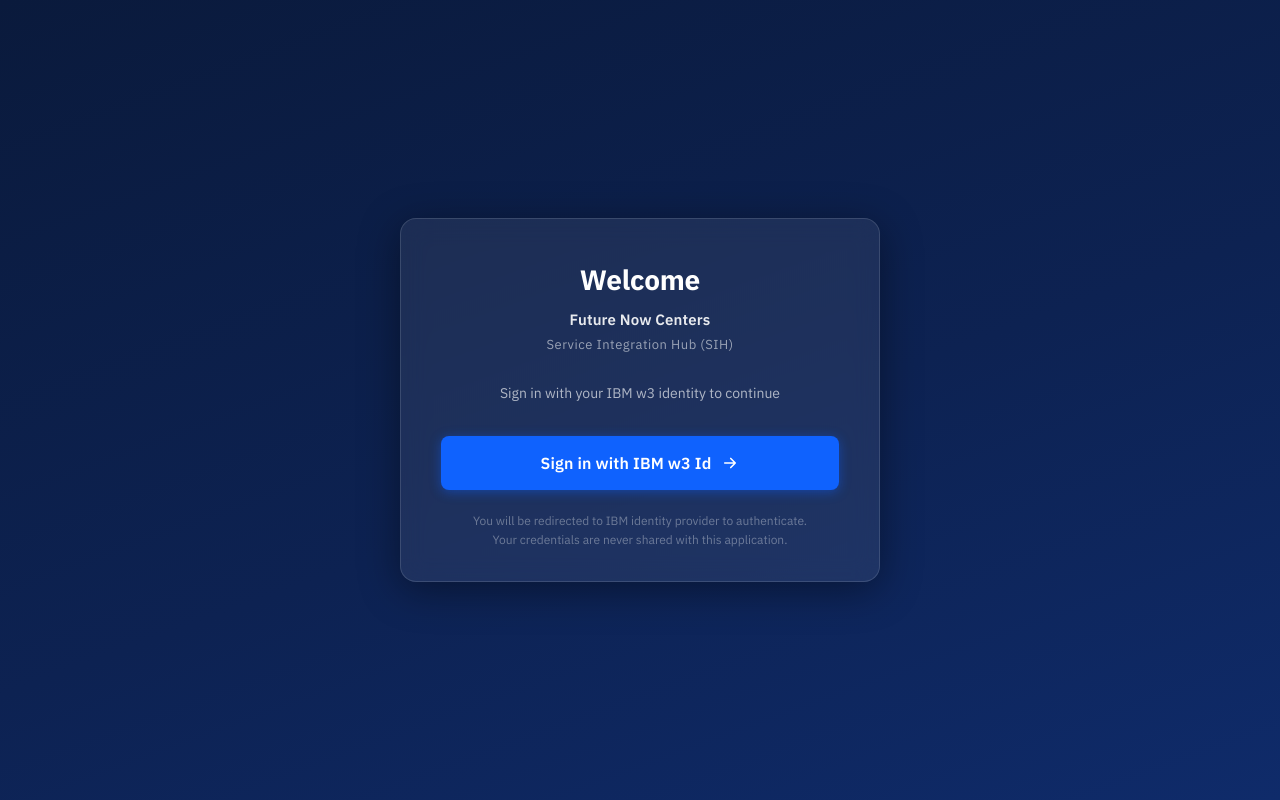
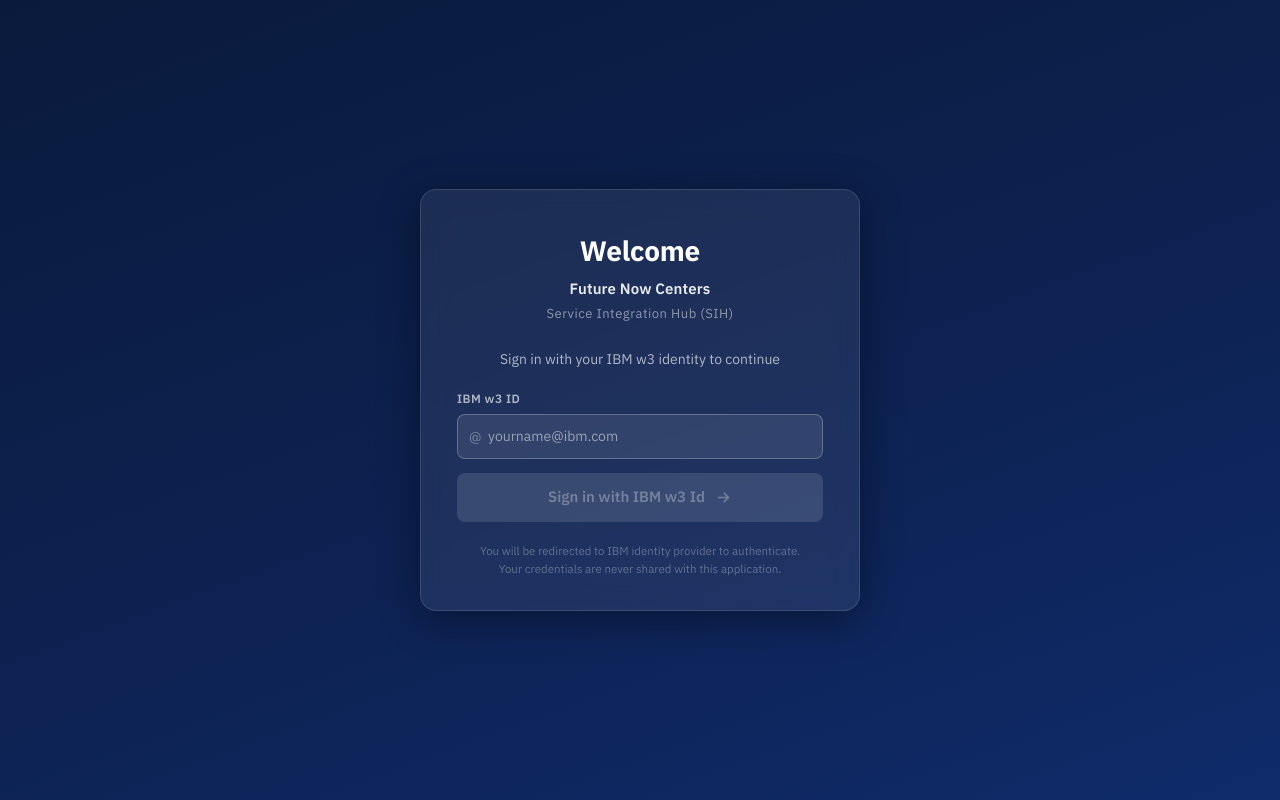
Before and after one commit to Eklavya2006/rfp-analyzer-pro, a Next.js app: page /praddeeplambba-sih-connect/ in a window 1280 px wide. Built offline with nearby package versions, Linux system fonts and the light colour scheme.

Commit message:
feat: w3 ID input field with @ibm.com validation, green tick, error state, button gated on valid input

```diff
--- a/src/components/WelcomeScreen.tsx
+++ b/src/components/WelcomeScreen.tsx
@@ -1,162 +1,233 @@
 'use client';
-// WelcomeScreen — IBM w3Id-style login card.
-// No audio. User must click "Sign in with IBM w3 Id" to enter.
-import React, { useEffect, useState } from 'react';
+// WelcomeScreen — IBM w3Id login card with w3 ID input + validation.
+import React, { useEffect, useRef, useState } from 'react';
+
+const FONT = "'IBM Plex Sans', system-ui, sans-serif";
+
+// Validate: non-empty local part + @ibm.com (case-insensitive)
+function isValidW3Id(value: string): boolean {
+  return /^[^\s@]+@ibm\.com$/i.test(value.trim());
+}
 
 interface WelcomeScreenProps {
   onDone: () => void;
 }
 
 export default function WelcomeScreen({ onDone }: WelcomeScreenProps) {
-  const [visible, setVisible] = useState(false);
+  const [visible,  setVisible]  = useState(false);
+  const [w3Id,     setW3Id]     = useState('');
+  const [touched,  setTouched]  = useState(false);   // show error only after first blur/submit
   const [pressing, setPressing] = useState(false);
+  const inputRef = useRef<HTMLInputElement>(null);
 
-  // Fade in on mount
+  // Fade in + auto-focus input
   useEffect(() => {
-    const t = setTimeout(() => setVisible(true), 40);
+    const t = setTimeout(() => {
+      setVisible(true);
+      setTimeout(() => inputRef.current?.focus(), 120);
+    }, 40);
     return () => clearTimeout(t);
   }, []);
 
+  const valid   = isValidW3Id(w3Id);
+  const showErr = touched && !valid && w3Id.length > 0;
+  const isEmpty = touched && w3Id.trim() === '';
+
   const handleSignIn = () => {
+    setTouched(true);
+    if (!valid) {
+      inputRef.current?.focus();
+      return;
+    }
     setPressing(false);
     setVisible(false);
     setTimeout(onDone, 320);
   };
 
+  const handleKeyDown = (e: React.KeyboardEvent) => {
+    if (e.key === 'Enter') handleSignIn();
+  };
+
+  // Border colour for input
+  const inputBorder = showErr || isEmpty
+    ? '#FA4D56'                          // IBM Red 40 — error
+    : w3Id.length > 0 && valid
+    ? '#42BE65'                          // IBM Green 40 — valid
+    : 'rgba(255,255,255,0.25)';          // default
+
   return (
     <div
       style={{
         position: 'fixed', inset: 0, zIndex: 9999,
-        // IBM dark navy — matches the screenshot background
         background: 'linear-gradient(160deg, #0a1a3c 0%, #0d2252 55%, #0f2b6a 100%)',
-        display: 'flex',
-        alignItems: 'center',
-        justifyContent: 'center',
+        display: 'flex', alignItems: 'center', justifyContent: 'center',
         opacity: visible ? 1 : 0,
         transition: 'opacity 0.3s ease',
       }}
     >
       {/* ── Login card ── */}
-      <div
-        style={{
-          width: '100%',
-          maxWidth: 480,
-          margin: '0 20px',
-          // Card background: slightly lighter navy with subtle glass border — matches screenshot
-          background: 'rgba(255,255,255,0.07)',
-          border: '1px solid rgba(255,255,255,0.13)',
-          borderRadius: 16,
-          padding: '40px 40px 32px',
-          display: 'flex',
-          flexDirection: 'column',
-          alignItems: 'center',
-          gap: 0,
-          backdropFilter: 'blur(12px)',
-          boxShadow: '0 8px 40px rgba(0,0,0,0.4)',
-        }}
-      >
-        {/* ── "Welcome" heading ── */}
+      <div style={{
+        width: '100%', maxWidth: 440, margin: '0 20px',
+        background: 'rgba(255,255,255,0.07)',
+        border: '1px solid rgba(255,255,255,0.13)',
+        borderRadius: 16, padding: '40px 36px 32px',
+        display: 'flex', flexDirection: 'column', alignItems: 'center',
+        backdropFilter: 'blur(12px)',
+        boxShadow: '0 8px 40px rgba(0,0,0,0.4)',
+      }}>
+
+        {/* Welcome */}
         <h1 style={{
-          margin: '0 0 8px',
-          fontSize: 28,
-          fontWeight: 700,
-          color: '#FFFFFF',
-          letterSpacing: '-0.2px',
-          fontFamily: "'IBM Plex Sans', system-ui, sans-serif",
-          textAlign: 'center',
+          margin: '0 0 6px', fontSize: 28, fontWeight: 700,
+          color: '#FFFFFF', letterSpacing: '-0.2px',
+          fontFamily: FONT, textAlign: 'center',
         }}>
           Welcome
         </h1>
 
-        {/* ── Future Now Centers ── */}
+        {/* Future Now Centers */}
         <p style={{
-          margin: '0 0 4px',
-          fontSize: 15,
-          fontWeight: 600,
+          margin: '0 0 3px', fontSize: 15, fontWeight: 600,
           color: 'rgba(255,255,255,0.90)',
-          textAlign: 'center',
-          fontFamily: "'IBM Plex Sans', system-ui, sans-serif",
-          letterSpacing: '0.01em',
+          textAlign: 'center', fontFamily: FONT, letterSpacing: '0.01em',
         }}>
           Future Now Centers
         </p>
 
-        {/* ── Service Integration Hub (SIH) ── */}
+        {/* Service Integration Hub (SIH) */}
         <p style={{
-          margin: '0 0 28px',
-          fontSize: 13,
-          fontWeight: 400,
-          color: 'rgba(255,255,255,0.55)',
-          textAlign: 'center',
-          fontFamily: "'IBM Plex Sans', system-ui, sans-serif",
-          letterSpacing: '0.04em',
+          margin: '0 0 26px', fontSize: 13, fontWeight: 400,
+          color: 'rgba(255,255,255,0.50)',
+          textAlign: 'center', fontFamily: FONT, letterSpacing: '0.04em',
         }}>
           Service Integration Hub (SIH)
         </p>
 
-        {/* ── Sub-line ── */}
+        {/* Sub-line */}
         <p style={{
-          margin: '0 0 32px',
-          fontSize: 14,
+          margin: '0 0 20px', fontSize: 14,
           color: 'rgba(255,255,255,0.65)',
-          textAlign: 'center',
-          lineHeight: 1.5,
-          fontFamily: "'IBM Plex Sans', system-ui, sans-serif",
+          textAlign: 'center', lineHeight: 1.5, fontFamily: FONT,
         }}>
           Sign in with your IBM w3 identity to continue
         </p>
 
+        {/* ── w3 ID input ── */}
+        <div style={{ width: '100%', marginBottom: 14 }}>
+          <label style={{
+            display: 'block', fontSize: 12, fontWeight: 600,
+            color: 'rgba(255,255,255,0.65)',
+            marginBottom: 6, fontFamily: FONT, letterSpacing: '0.04em',
+          }}>
+            IBM w3 ID
+          </label>
+
+          <div style={{ position: 'relative' }}>
+            {/* @ icon */}
+            <span style={{
+              position: 'absolute', left: 12, top: '50%',
+              transform: 'translateY(-50%)',
+              color: 'rgba(255,255,255,0.35)', fontSize: 14,
+              pointerEvents: 'none', fontFamily: FONT,
+            }}>
+              @
+            </span>
+
+            <input
+              ref={inputRef}
+              type="email"
+              autoComplete="username"
+              placeholder="yourname@ibm.com"
+              value={w3Id}
+              onChange={e => setW3Id(e.target.value)}
+              onBlur={() => setTouched(true)}
+              onKeyDown={handleKeyDown}
+              style={{
+                width: '100%',
+                boxSizing: 'border-box',
+                padding: '11px 40px 11px 30px',
+                borderRadius: 8,
+                border: `1.5px solid ${inputBorder}`,
+                background: 'rgba(255,255,255,0.09)',
+                color: '#FFFFFF',
+                fontSize: 14,
+                fontFamily: FONT,
+                outline: 'none',
+                transition: 'border-color 0.15s ease',
+              }}
+            />
+
+            {/* Valid tick */}
+            {valid && (
+              <span style={{
+                position: 'absolute', right: 12, top: '50%',
+                transform: 'translateY(-50%)',
+                color: '#42BE65', fontSize: 16, lineHeight: 1,
+              }}>
+                ✓
+              </span>
+            )}
+          </div>
+
+          {/* Error message */}
+          {(showErr || isEmpty) && (
+            <p style={{
+              margin: '5px 0 0', fontSize: 12,
+              color: '#FA4D56', fontFamily: FONT,
+            }}>
+              {isEmpty
+                ? 'IBM w3 ID is required.'
+                : 'Enter a valid IBM w3 ID ending in @ibm.com'}
+            </p>
+          )}
+        </div>
+
         {/* ── Sign-in button ── */}
         <button
+          onClick={handleSignIn}
           onMouseDown={() => setPressing(true)}
-          onMouseUp={handleSignIn}
+          onMouseUp={() => setPressing(false)}
           onMouseLeave={() => setPressing(false)}
-          onTouchStart={() => setPressing(true)}
-          onTouchEnd={handleSignIn}
+          disabled={!valid}
           style={{
             width: '100%',
-            padding: '15px 24px',
+            padding: '13px 24px',
             borderRadius: 8,
             border: 'none',
-            background: pressing
-              ? '#0043CE'   // IBM Blue 70 on press
-              : '#0F62FE',  // IBM Blue 60
-            color: '#FFFFFF',
-            fontSize: 16,
+            background: !valid
+              ? 'rgba(255,255,255,0.12)'
+              : pressing ? '#0043CE' : '#0F62FE',
+            color: !valid ? 'rgba(255,255,255,0.30)' : '#FFFFFF',
+            fontSize: 15,
             fontWeight: 600,
-            fontFamily: "'IBM Plex Sans', system-ui, sans-serif",
-            cursor: 'pointer',
+            fontFamily: FONT,
+            cursor: valid ? 'pointer' : 'not-allowed',
             display: 'flex',
             alignItems: 'center',
             justifyContent: 'center',
             gap: 10,
             transition: 'background 0.12s ease, transform 0.1s ease',
-            transform: pressing ? 'scale(0.985)' : 'scale(1)',
-            letterSpacing: '0.01em',
-            boxShadow: pressing
-              ? 'none'
-              : '0 2px 12px rgba(15,98,254,0.45)',
+            transform: pressing && valid ? 'scale(0.985)' : 'scale(1)',
+            boxShadow: valid && !pressing ? '0 2px 12px rgba(15,98,254,0.45)' : 'none',
           }}
         >
           Sign in with IBM w3 Id
-          {/* Arrow → */}
-          <svg width="18" height="18" viewBox="0 0 24 24" fill="none" stroke="currentColor" strokeWidth="2.2" strokeLinecap="round" strokeLinejoin="round">
+          <svg width="17" height="17" viewBox="0 0 24 24" fill="none"
+            stroke="currentColor" strokeWidth="2.2"
+            strokeLinecap="round" strokeLinejoin="round">
             <path d="M5 12h14M13 6l6 6-6 6" />
           </svg>
         </button>
 
         {/* ── Privacy disclaimer ── */}
         <p style={{
-          margin: '22px 0 0',
-          fontSize: 12,
-          color: 'rgba(255,255,255,0.35)',
-          textAlign: 'center',
-          lineHeight: 1.55,
-          fontFamily: "'IBM Plex Sans', system-ui, sans-serif",
-          maxWidth: 340,
+          margin: '20px 0 0', fontSize: 11.5,
+          color: 'rgba(255,255,255,0.30)',
+          textAlign: 'center', lineHeight: 1.55,
+          fontFamily: FONT, maxWidth: 340,
         }}>
-          You will be redirected to IBM identity provider to authenticate. Your
-          credentials are never shared with this application.
+          You will be redirected to IBM identity provider to authenticate.
+          Your credentials are never shared with this application.
         </p>
       </div>
     </div>
```
